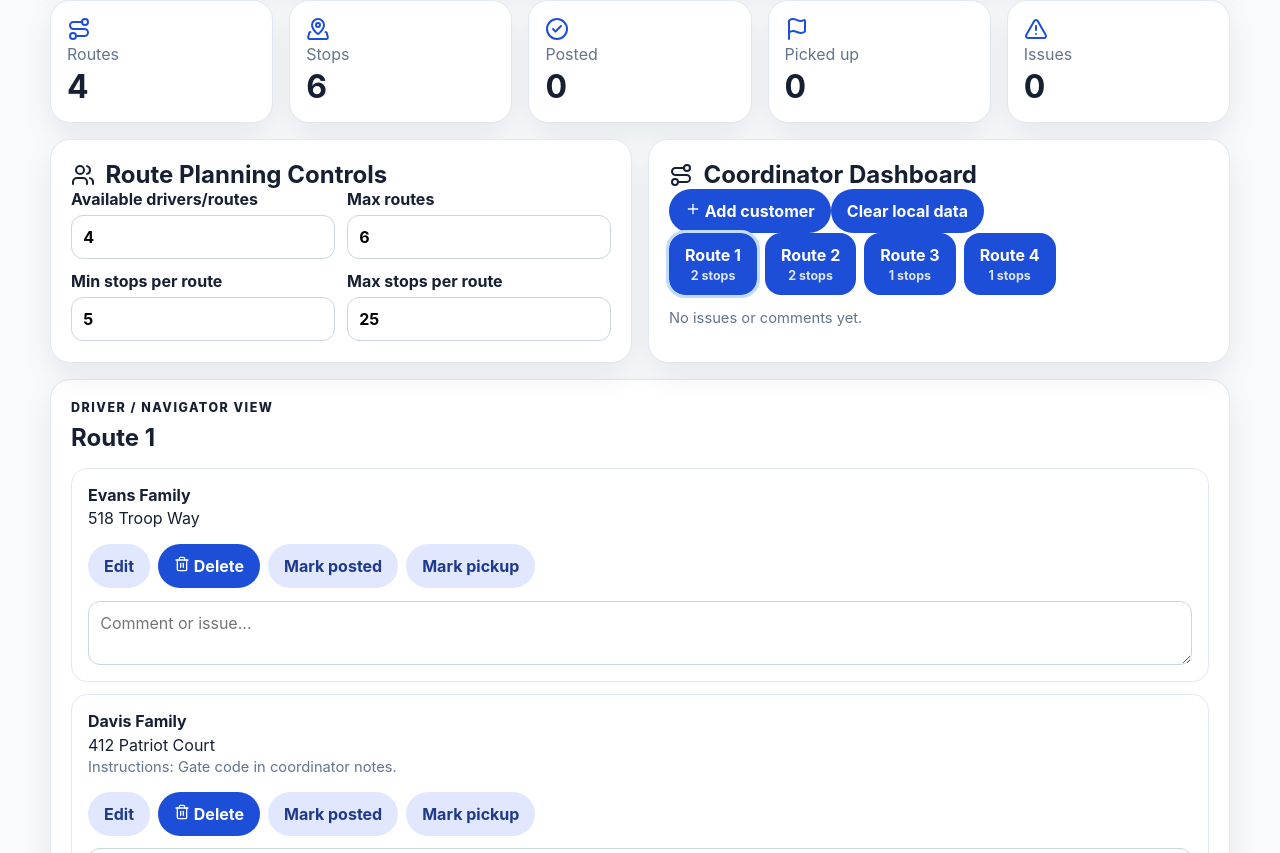
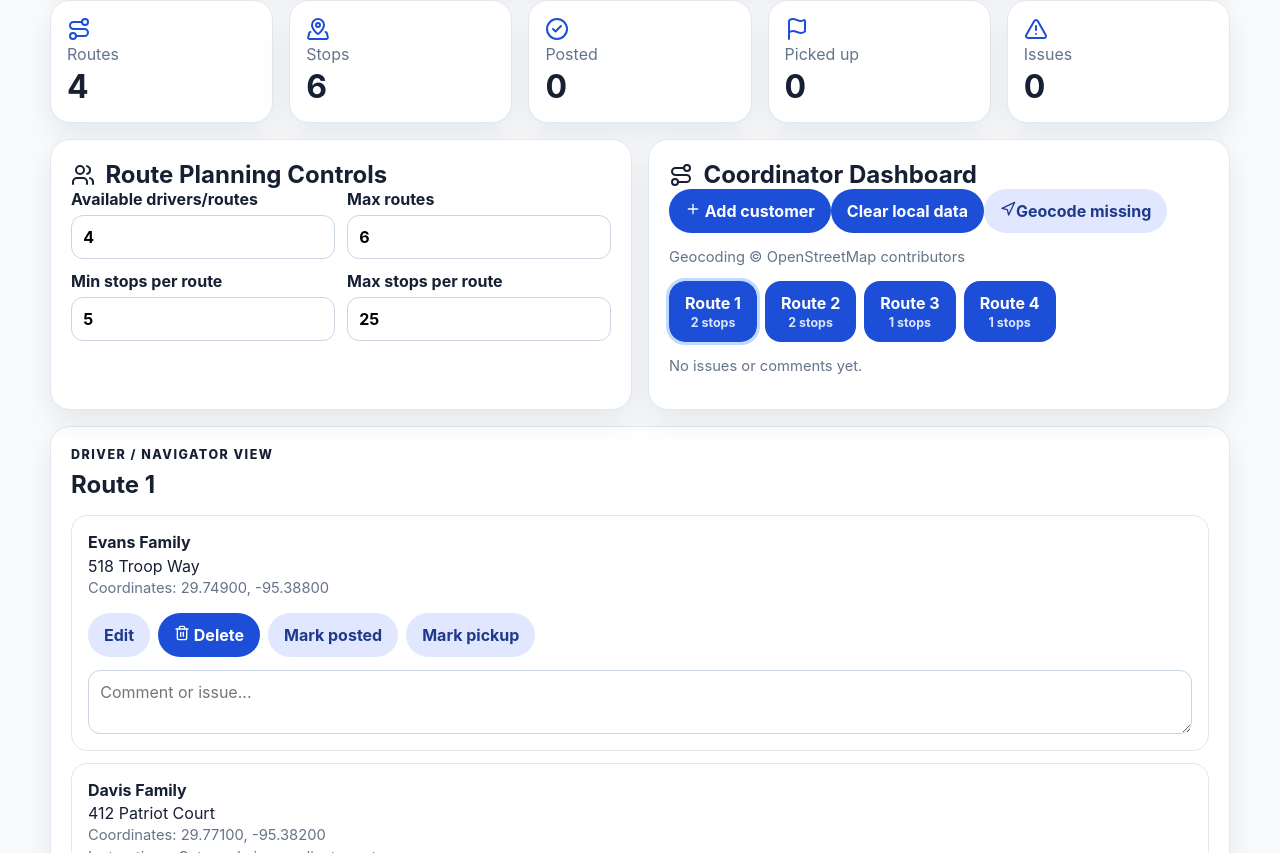
Before and after one commit to erict521-cyber/scout-flag-routes, a React (Vite) app: page / in a window 1280 px wide. Shown: the part 607-1460 px from the top of the page. Built offline with nearby package versions, Linux system fonts and the light colour scheme.

Commit message:
Update App.jsx
Add Nominatim geocoding for missing addresses

```diff
--- a/src/App.jsx
+++ b/src/App.jsx
@@ -9,13 +9,14 @@ import {
   Trash2,
   Upload,
   Users,
+Navigation,
 } from 'lucide-react'
 import { parseTroopWebHostCsv } from './services/troopWebHostCsv.js'
 import { buildBalancedRoutes } from './services/routingService.js'
 import { getDashboardStats } from './services/dashboardService.js'
 import { sampleStops } from './services/sampleData.js'
 import './styles.css'
-
+import { geocodeAddress, wait } from './services/geocodingService.js'
 const ROUTE_OPTIONS_DEFAULT = {
   availableDrivers: 4,
   maxRoutes: 6,
@@ -42,6 +43,8 @@ export default function App() {
   const [appendMode, setAppendMode] = useState(false)
   const [editingStopId, setEditingStopId] = useState(null)
   const [form, setForm] = useState(EMPTY_FORM)
+const [isGeocoding, setIsGeocoding] = useState(false)
+const [geocodeProgress, setGeocodeProgress] = useState('')
 
   const routes = useMemo(() => buildBalancedRoutes(stops, routeOptions), [stops, routeOptions])
   const dashboard = useMemo(() => getDashboardStats(routes), [routes])
@@ -53,6 +56,66 @@ useEffect(() => {
   function updateRouteOption(field, value) {
     setRouteOptions((current) => ({ ...current, [field]: Number(value) }))
   }
+
+async function geocodeMissingAddresses() {
+  const missingGeo = stops.filter((stop) => !Number.isFinite(stop.lat) || !Number.isFinite(stop.lng))
+
+  if (missingGeo.length === 0) {
+    alert('All stops already have coordinates.')
+    return
+  }
+
+  if (!confirm(`Geocode ${missingGeo.length} missing addresses? This will run slowly to respect free API limits.`)) {
+    return
+  }
+
+  setIsGeocoding(true)
+
+  let updatedStops = [...stops]
+  let successCount = 0
+  let failedCount = 0
+
+  for (let i = 0; i < missingGeo.length; i += 1) {
+    const stop = missingGeo[i]
+    setGeocodeProgress(`Geocoding ${i + 1} of ${missingGeo.length}: ${stop.customerName}`)
+
+    try {
+      const result = await geocodeAddress(stop.address)
+
+      if (result) {
+        updatedStops = updatedStops.map((currentStop) =>
+          currentStop.id === stop.id
+            ? {
+                ...currentStop,
+                lat: result.lat,
+                lng: result.lng,
+                geocodeDisplayName: result.displayName,
+                geocodeProvider: result.provider,
+                geocodedAt: new Date().toISOString(),
+              }
+            : currentStop,
+        )
+        successCount += 1
+      } else {
+        failedCount += 1
+      }
+    } catch (error) {
+      console.error(error)
+      failedCount += 1
+    }
+
+    setStops(updatedStops)
+
+    if (i < missingGeo.length - 1) {
+      await wait(1100)
+    }
+  }
+
+  setIsGeocoding(false)
+  setGeocodeProgress('')
+
+  alert(`Geocoding complete.\n\nSuccess: ${successCount}\nFailed: ${failedCount}`)
+}
 
   async function handleCsvUpload(event) {
     const file = event.target.files?.[0]
@@ -276,6 +339,16 @@ function normalizeText(value) {
 >
   Clear local data
 </button>
+
+<button className="secondary" onClick={geocodeMissingAddresses} disabled={isGeocoding}>
+  <Navigation size={16} />
+  {isGeocoding ? 'Geocoding...' : 'Geocode missing'}
+</button>
+
+{geocodeProgress && <p className="small">{geocodeProgress}</p>}
+
+<p className="small">Geocoding © OpenStreetMap contributors</p>
+
           <div className="route-list">
             {routes.map((route) => (
               <button
@@ -327,6 +400,12 @@ function normalizeText(value) {
               <div>
                 <strong>{stop.customerName}</strong>
                 <p>{stop.address}</p>
+
+{Number.isFinite(stop.lat) && Number.isFinite(stop.lng) && (
+  <p className="small">
+    Coordinates: {stop.lat.toFixed(5)}, {stop.lng.toFixed(5)}
+  </p>
+)}
                 {stop.instructions && <p className="small">Instructions: {stop.instructions}</p>}
                 {stop.email && <p className="small">Email: {stop.email}</p>}
                 {stop.phone && <p className="small">Phone: {stop.phone}</p>}
```
